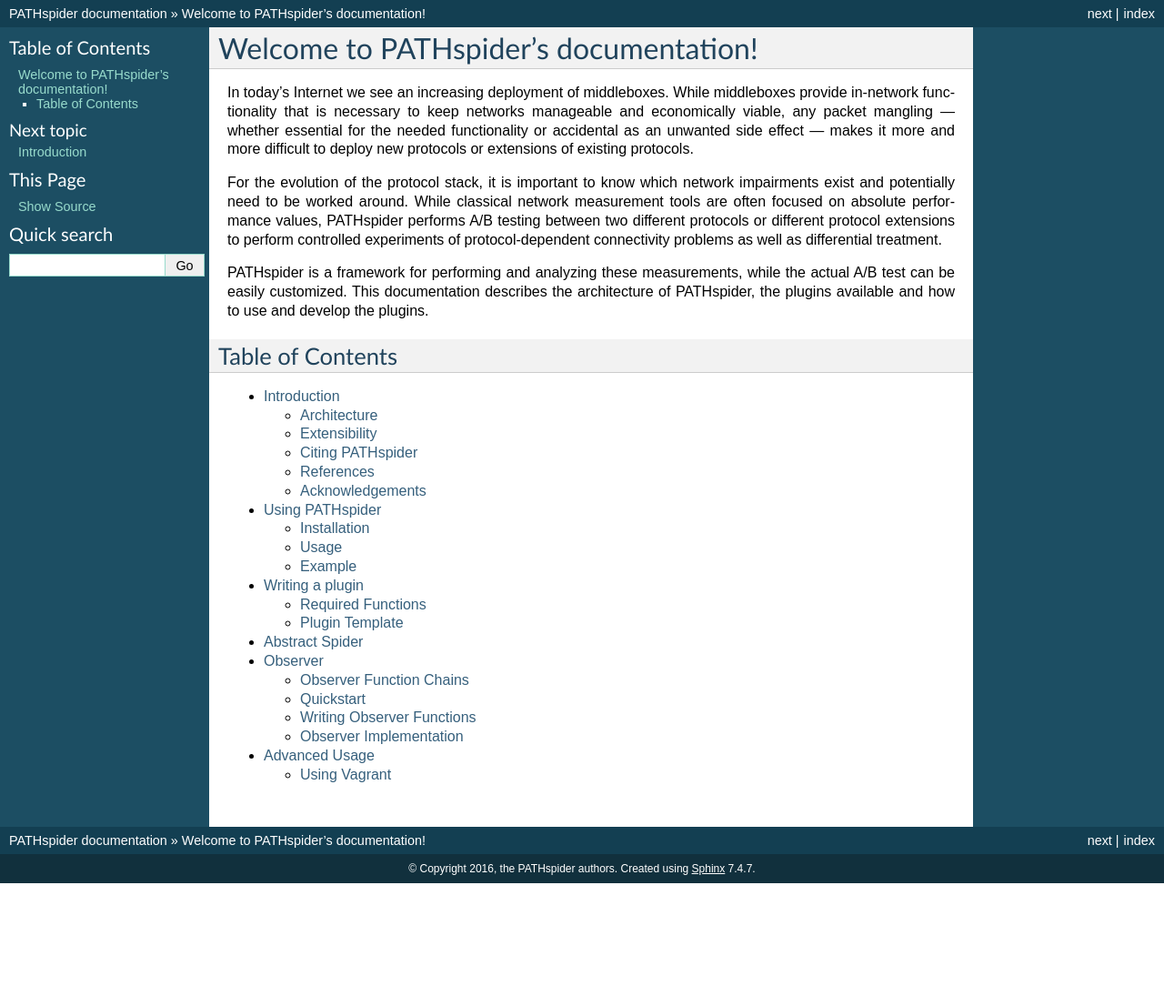
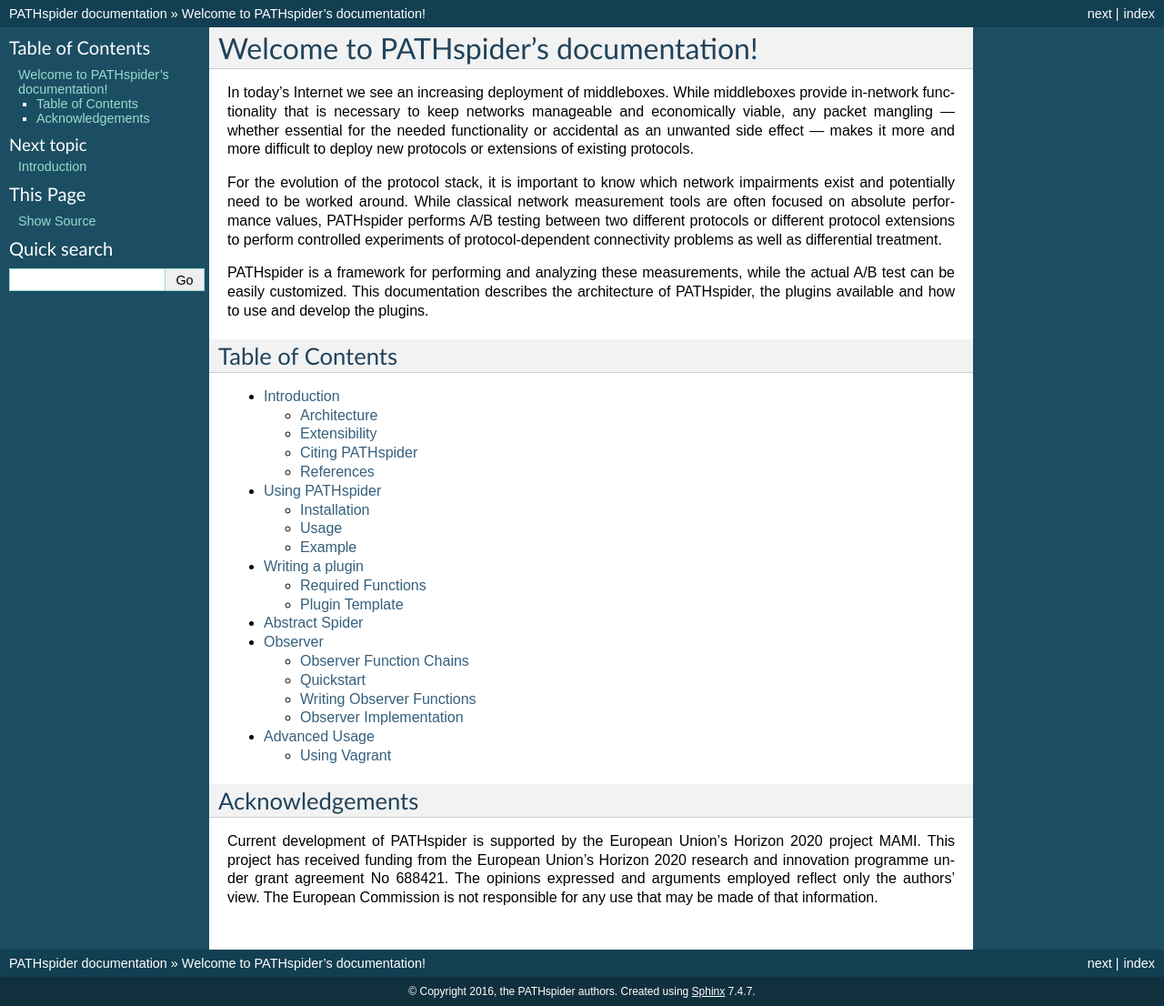
Before and after one commit to mami-project/pathspider, a Sphinx documentation site: the page built from doc/index.rst, in a window 1280 px wide. Shown: the whole page at 91% size. Built offline with Sphinx 7.4.7, drawn with Linux system fonts in a browser that asks for light colours; before the commit the page ends 971 px from its top, so only the background shows below that.

Commit message:
Moving acknowledgements to front page of docs

```diff
--- a/doc/index.rst
+++ b/doc/index.rst
@@ -32,3 +32,13 @@
    abstract
    observer
    advanced
+
+Acknowledgements
+----------------
+
+Current development of PATHspider is supported by the European Union's Horizon
+2020 project MAMI. This project has received funding from the European Union's
+Horizon 2020 research and innovation programme under grant agreement No 688421.
+The opinions expressed and arguments employed reflect only the authors' view.
+The European Commission is not responsible for any use that may be made of that
+information.
```
Also changed, not shown: doc/overview.rst (+0 -10 lines).
